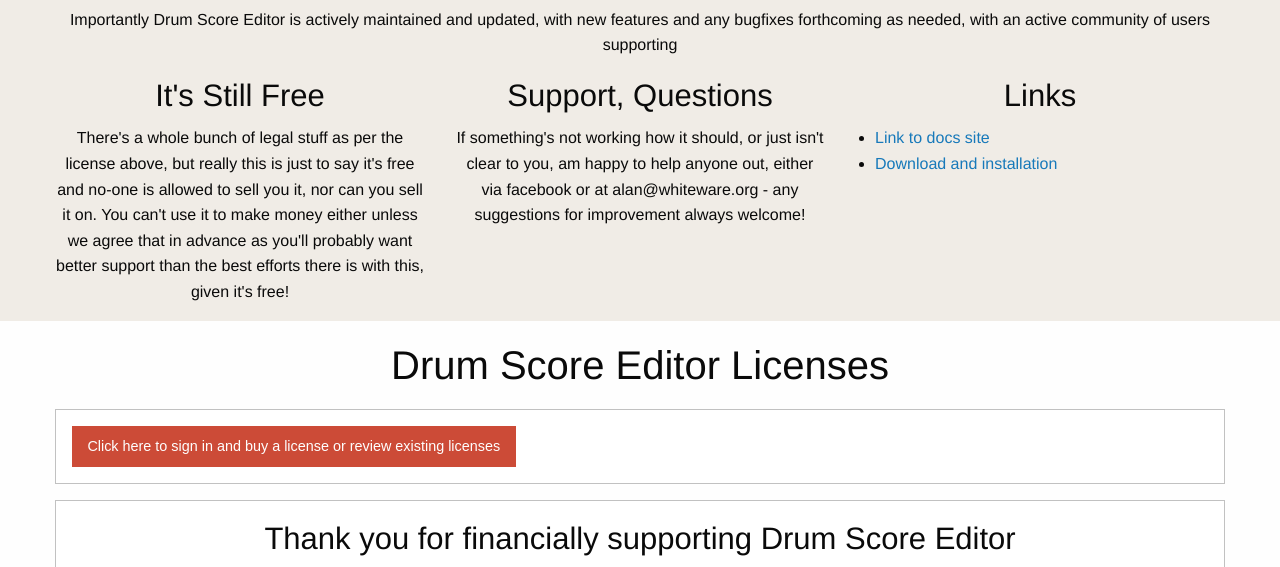
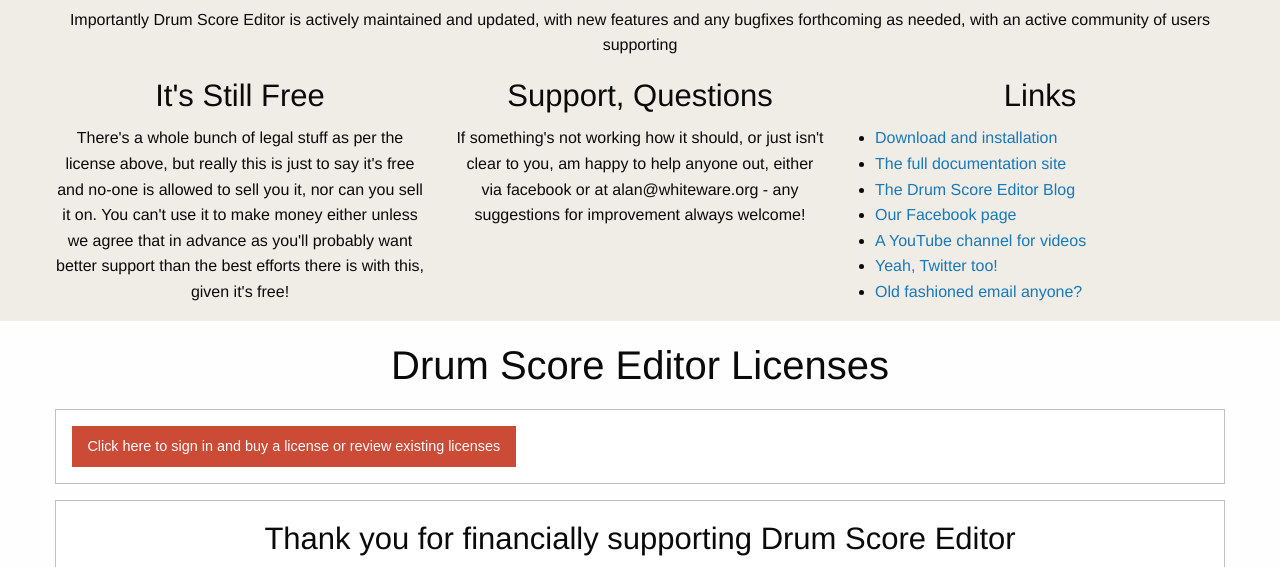
Before and after one commit to alanwhite/dseweb, a website: page src/index.html in a window 1280 px wide. Shown: the part 1540-2107 px from the top of the page. Drawn offline with Linux system fonts and the light colour scheme; some packages are replaced by stand-ins of ours; a script that the page names is missing.

Commit message:
updated links

```diff
--- a/src/index.html
+++ b/src/index.html
@@ -165,8 +165,14 @@
           <div data-equalizer-watch>
             <h3>Links</h3>
             <ul>
-              <li><a href="https://docs.drumscore.scot">Link to docs site</a></li>
               <li><a href="#download">Download and installation</a></li>
+              <li><a href="https://docs.drumscore.scot">The full documentation site</a></li>
+              <li><a href="http://drumscore.whitemail.net">The Drum Score Editor Blog</a></li>
+              <li><a href="https://facebook.com/DrumScoreEditor">Our Facebook page</a></li>
+              <li><a href="https://www.youtube.com/channel/UC5b2zumYsIaI09Ru61ZXS7g">A YouTube channel for videos</a></li>
+              <li><a href="https://twitter.com/DrumScoreEditor">Yeah, Twitter too!</a></li>
+              <li><a href="mailto:alan@whiteware.org">Old fashioned email anyone?</a></li>
+
             </div>
         </div>
 
```
